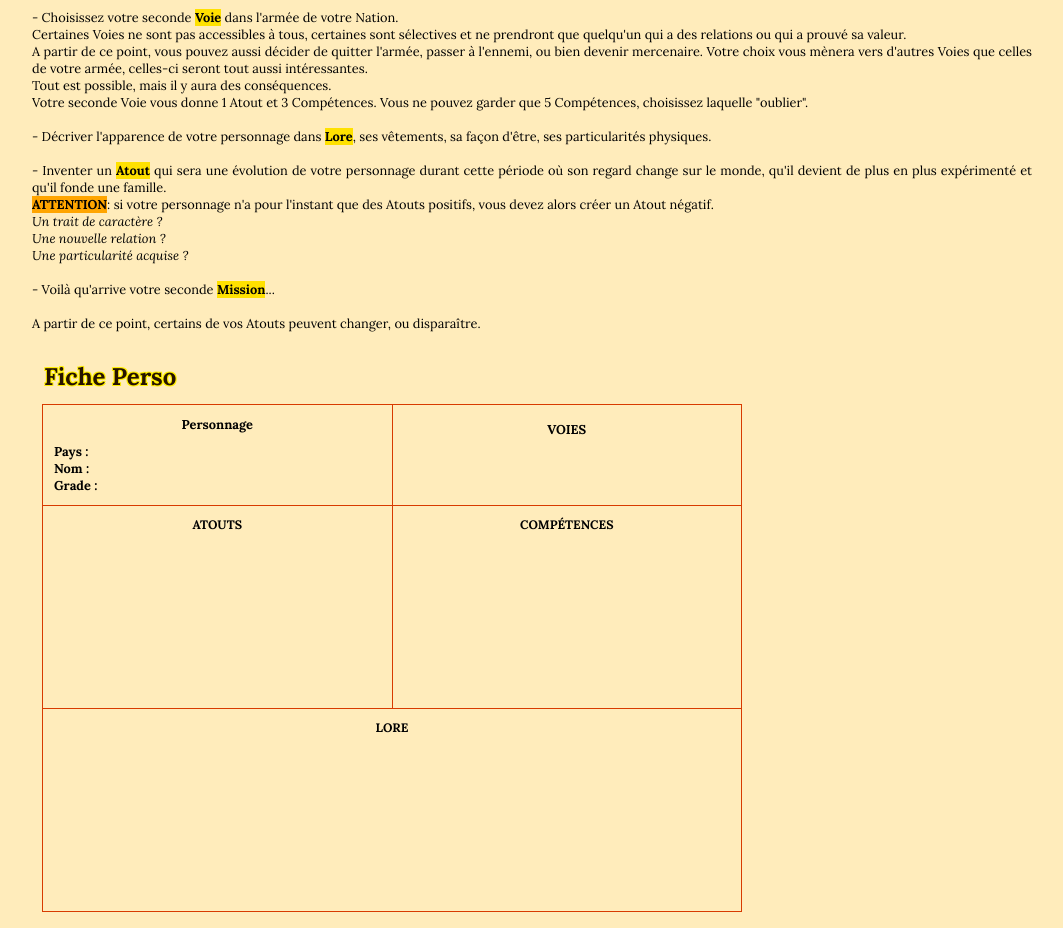
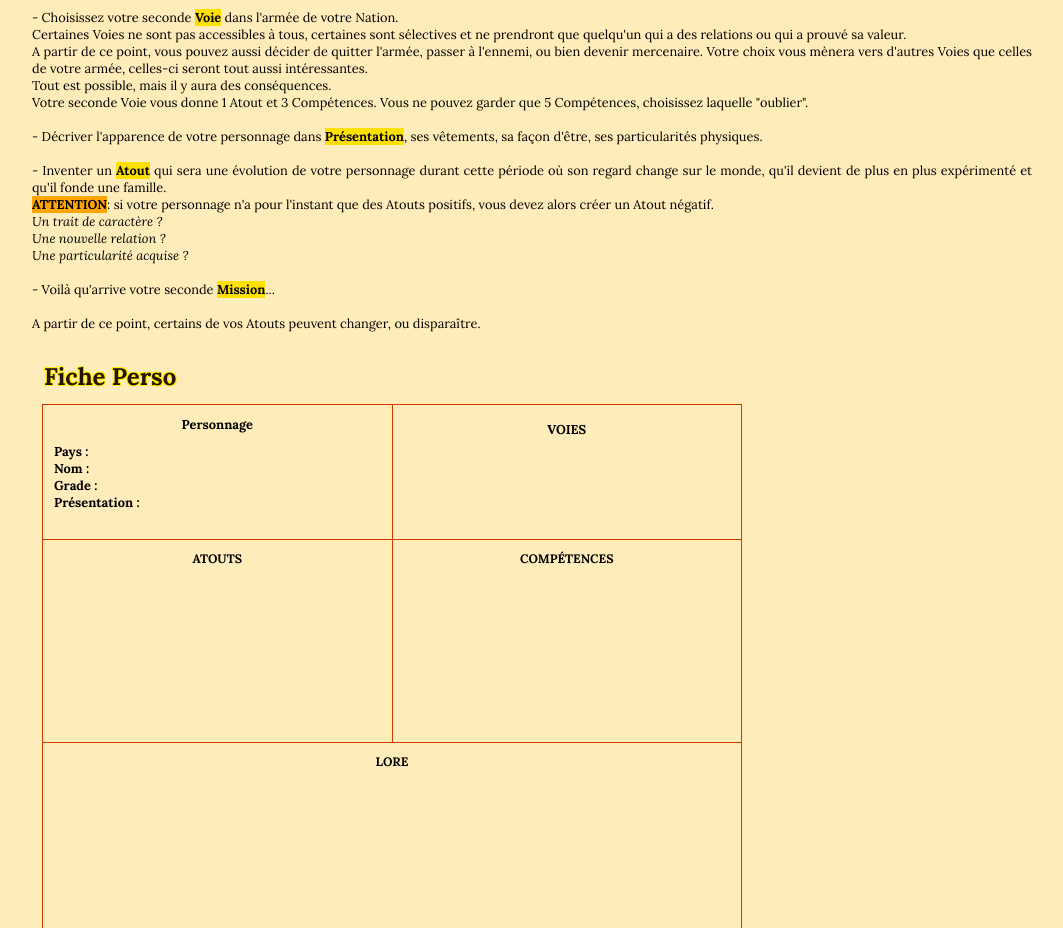
Before and after one commit to Sourdeval/Omnak, an Angular app: page /rules in a window 1280 px wide. Shown: the part 1200-2128 px from the top of the page, without its empty margins (108-1171 px from the left). Built offline with nearby package versions, Linux system fonts and the light colour scheme.

Commit message:
[Rules] v1.5 Ligne pour l'apparence : Présentation #1

```diff
--- a/src/app/rules/rules.component.html
+++ b/src/app/rules/rules.component.html
@@ -87,7 +87,7 @@
     Votre seconde Voie vous donne 1 Atout et 3 Compétences. Vous ne pouvez garder que 5 Compétences, choisissez laquelle
     "oublier".<br>
     <br>
-    - Décriver l'apparence de votre personnage dans <span>Lore</span>, ses vêtements, sa façon d'être, ses
+    - Décriver l'apparence de votre personnage dans <span>Présentation</span>, ses vêtements, sa façon d'être, ses
     particularités physiques.<br>
     <br>
     - Inventer un <span>Atout</span> qui sera une évolution de votre personnage durant cette période où son regard
@@ -112,10 +112,10 @@
     <tr>
         <td>
             <h6 style="text-align: center;">Personnage</h6>
-            <h6>Pays :<br>Nom :<br>Grade : <br></h6>
+            <h6>Pays :<br>Nom :<br>Grade :<br>Présentation :<br><br></h6>
         </td>
         <td>
-            <h6 style="text-align: center;">VOIES<br><br><br><br></h6>
+            <h6 style="text-align: center;">VOIES<br><br><br><br><br><br></h6>
         </td>
     </tr>
     <tr style="height: 200px; font-size: larger;">
```
